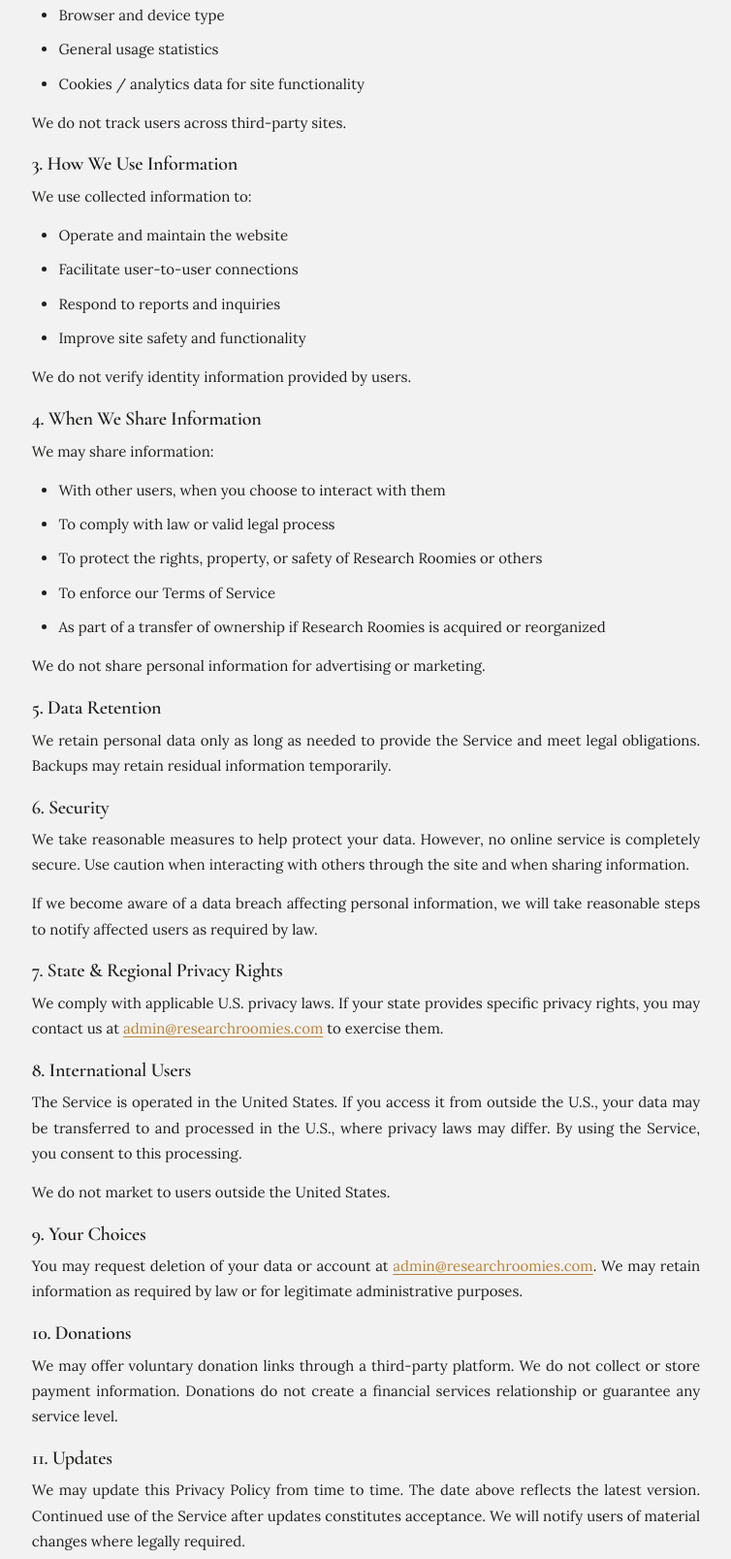
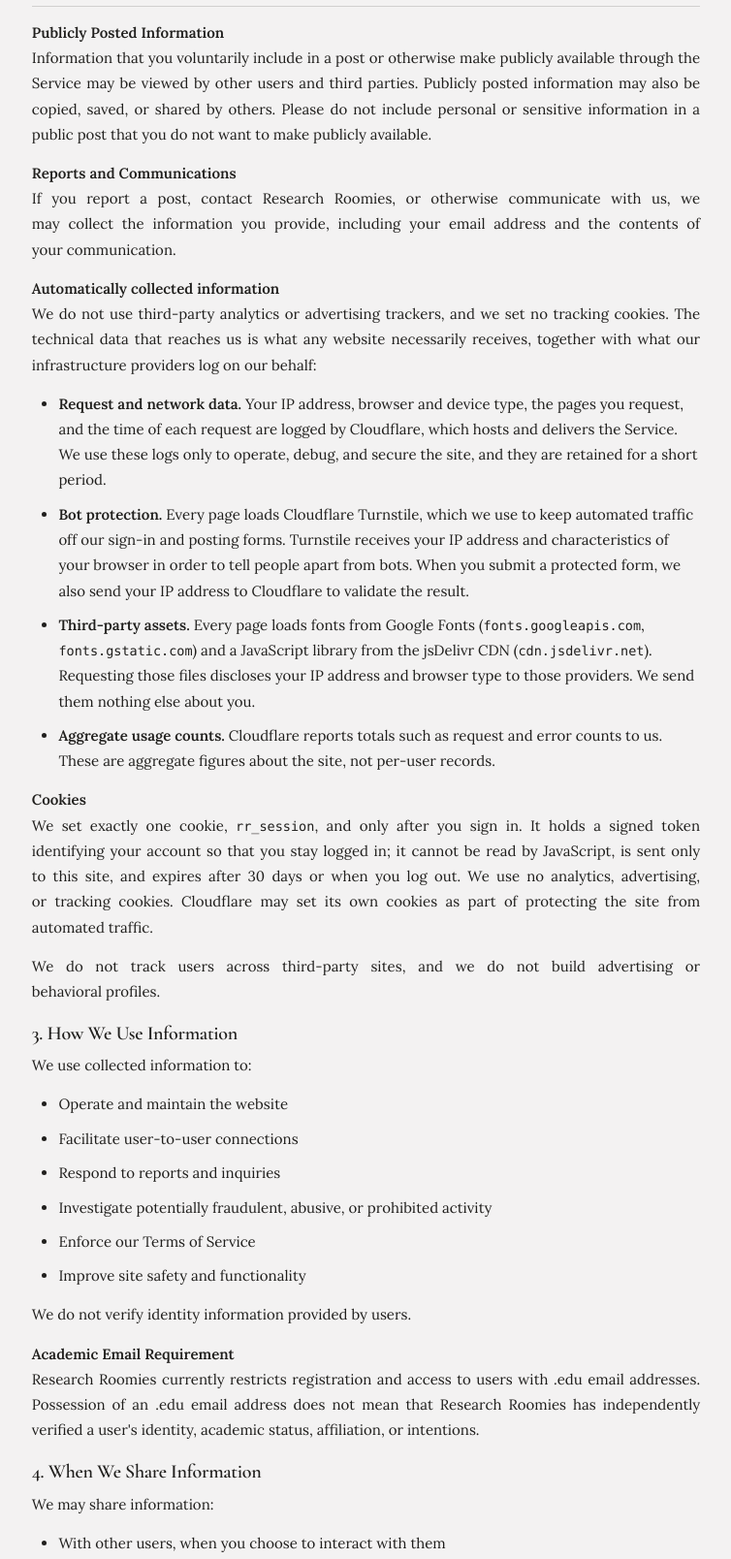
Before and after one commit to researchroomies/researchroomies, an Eleventy site: page templates/pages/privacy.njk in a window 1280 px wide. Shown: the part 944-2552 px from the top of the page at 97% size, without its empty margins (104-858 px from the left). Built offline with nearby package versions, Linux system fonts and the light colour scheme; Eleventy itself is replaced by a stand-in of ours; files that its build step writes are made by us from their sources; no server answers.

Commit message:
update privacy policy

```diff
--- a/templates/pages/privacy.njk
+++ b/templates/pages/privacy.njk
@@ -6,7 +6,7 @@
 {% block content %}
 <div class="site-page">
   <h1>Privacy Policy</h1>
-  <p><strong>Effective Date:</strong> October 30, 2025</p>
+  <p><strong>Effective Date:</strong> August 30, 2026</p>
   <p>This Privacy Policy explains how Research Roomies ("we," "us," or "our") collects, uses, and shares information when you use our website and services. By using the Service, you agree to the practices described in this policy.</p>
 
   <h3>1. Introduction</h3>
@@ -19,20 +19,31 @@
   <div class="table-scroll">
     <table class="table">
       <tr><th>Data Type</th><th>Obtained Via</th><th>Disclosed To/ Accessibility</th></tr>
-      <tr><td>Email Address</td><td>User Entry</td><td>Not publicly visible; may be shared only with other users when you choose to contact them</td></tr>
+      <tr><td>Email Address</td><td>User Entry</td><td>Not publicly visible; email is shared with a user when either (1) you send an inquiry to their post OR (2) you respond to an inquiry to your post</td></tr>
       <tr><td>Conference Information</td><td>User Entry</td><td>Publicly viewable on our website</td></tr>
+      <tr><td>Academic position and institution</td><td>User Entry</td><td>Required on each post and publicly viewable on our website</td></tr>
       <tr><td>Content you voluntarily post</td><td>User Entry</td><td>Publicly viewable on our website</td></tr>
     </table>
   </div>
 
+  <p><strong>Publicly Posted Information</strong><br/>
+  Information that you voluntarily include in a post or otherwise make publicly available through the Service may be viewed by other users and third parties. Publicly posted information may also be copied, saved, or shared by others. Please do not include personal or sensitive information in a public post that you do not want to make publicly available.</p>
+
+  <p><strong>Reports and Communications</strong><br/>
+  If you report a post, contact Research Roomies, or otherwise communicate with us, we may collect the information you provide, including your email address and the contents of your communication.</p>
+
   <p><strong>Automatically collected information</strong><br/>
-  We may collect limited technical data such as:</p>
+  We do not use third-party analytics or advertising trackers, and we set no tracking cookies. The technical data that reaches us is what any website necessarily receives, together with what our infrastructure providers log on our behalf:</p>
   <ul>
-    <li>Browser and device type</li>
-    <li>General usage statistics</li>
-    <li>Cookies / analytics data for site functionality</li>
+    <li><strong>Request and network data.</strong> Your IP address, browser and device type, the pages you request, and the time of each request are logged by Cloudflare, which hosts and delivers the Service. We use these logs only to operate, debug, and secure the site, and they are retained for a short period.</li>
+    <li><strong>Bot protection.</strong> Every page loads Cloudflare Turnstile, which we use to keep automated traffic off our sign-in and posting forms. Turnstile receives your IP address and characteristics of your browser in order to tell people apart from bots. When you submit a protected form, we also send your IP address to Cloudflare to validate the result.</li>
+    <li><strong>Third-party assets.</strong> Every page loads fonts from Google Fonts (<code>fonts.googleapis.com</code>, <code>fonts.gstatic.com</code>) and a JavaScript library from the jsDelivr CDN (<code>cdn.jsdelivr.net</code>). Requesting those files discloses your IP address and browser type to those providers. We send them nothing else about you.</li>
+    <li><strong>Aggregate usage counts.</strong> Cloudflare reports totals such as request and error counts to us. These are aggregate figures about the site, not per-user records.</li>
   </ul>
-  <p>We do not track users across third-party sites.</p>
+
+  <p><strong>Cookies</strong><br/>
+  We set exactly one cookie, <code>rr_session</code>, and only after you sign in. It holds a signed token identifying your account so that you stay logged in; it cannot be read by JavaScript, is sent only to this site, and expires after 30 days or when you log out. We use no analytics, advertising, or tracking cookies. Cloudflare may set its own cookies as part of protecting the site from automated traffic.</p>
+  <p>We do not track users across third-party sites, and we do not build advertising or behavioral profiles.</p>
 
   <h3>3. How We Use Information</h3>
   <p>We use collected information to:</p>
@@ -40,9 +51,14 @@
     <li>Operate and maintain the website</li>
     <li>Facilitate user-to-user connections</li>
     <li>Respond to reports and inquiries</li>
+    <li>Investigate potentially fraudulent, abusive, or prohibited activity</li>
+    <li>Enforce our Terms of Service</li>
     <li>Improve site safety and functionality</li>
   </ul>
   <p>We do not verify identity information provided by users.</p>
+
+  <p><strong>Academic Email Requirement</strong><br/>
+  Research Roomies currently restricts registration and access to users with .edu email addresses. Possession of an .edu email address does not mean that Research Roomies has independently verified a user's identity, academic status, affiliation, or intentions.</p>
 
   <h3>4. When We Share Information</h3>
   <p>We may share information:</p>
@@ -52,8 +68,20 @@
     <li>To protect the rights, property, or safety of Research Roomies or others</li>
     <li>To enforce our Terms of Service</li>
     <li>As part of a transfer of ownership if Research Roomies is acquired or reorganized</li>
+    <li>With third-party service providers that help us host, operate, secure, authenticate, analyze, or otherwise provide the Service</li>
   </ul>
-  <p>We do not share personal information for advertising or marketing.</p>
+  <p>Third-party service providers may process information on our behalf as necessary to provide their services. We do not share personal information for advertising or marketing.</p>
+  <p>The providers we currently rely on are:</p>
+  <div class="table-scroll">
+    <table class="table">
+      <tr><th>Provider</th><th>Purpose</th><th>Information It Receives</th></tr>
+      <tr><td>Cloudflare</td><td>Hosting, content delivery, database, and bot protection (Turnstile)</td><td>Your IP address, browser and device type, and the pages you request; everything you submit through the site passes through it, and your account and post data are stored there</td></tr>
+      <tr><td>Mailgun</td><td>Sending login links, inquiry notifications, and report notifications</td><td>The recipient's email address and the contents of the message, including your email address when you send an inquiry</td></tr>
+      <tr><td>Google Fonts</td><td>Web fonts loaded on every page</td><td>Your IP address and browser type</td></tr>
+      <tr><td>jsDelivr</td><td>JavaScript library loaded on every page</td><td>Your IP address and browser type</td></tr>
+      <tr><td>Buy Me a Coffee</td><td>Voluntary donations</td><td>Nothing unless you follow the donation link, after which that provider's own privacy policy applies</td></tr>
+    </table>
+  </div>
 
   <h3>5. Data Retention</h3>
   <p>We retain personal data only as long as needed to provide the Service and meet legal obligations. Backups may retain residual information temporarily.</p>
@@ -66,14 +94,14 @@
   <p>We comply with applicable U.S. privacy laws. If your state provides specific privacy rights, you may contact us at <a href="mailto:admin@researchroomies.com">admin@researchroomies.com</a> to exercise them.</p>
 
   <h3>8. International Users</h3>
-  <p>The Service is operated in the United States. If you access it from outside the U.S., your data may be transferred to and processed in the U.S., where privacy laws may differ. By using the Service, you consent to this processing.</p>
-  <p>We do not market to users outside the United States.</p>
+  <p>The Service is operated in the United States. If you access the Service from outside the United States, your information may be transferred to, processed, and stored in the United States, where privacy laws may differ from those in your country. We do not specifically market the Service to users outside the United States.</p>
 
   <h3>9. Your Choices</h3>
-  <p>You may request deletion of your data or account at <a href="mailto:admin@researchroomies.com">admin@researchroomies.com</a>. We may retain information as required by law or for legitimate administrative purposes.</p>
+  <p>You may request deletion of your account and personal information by contacting us at <a href="mailto:admin@researchroomies.com">admin@researchroomies.com</a>. Some information may be retained where required by law, necessary for legitimate administrative purposes, or contained in backups that cannot be immediately modified.</p>
+  <p>Information that you have voluntarily made publicly available through the Service may have been copied or saved by other users or third parties. We cannot control or guarantee the deletion of copies of publicly available information that have been made by others.</p>
 
   <h3>10. Donations</h3>
-  <p>We may offer voluntary donation links through a third-party platform. We do not collect or store payment information. Donations do not create a financial services relationship or guarantee any service level.</p>
+  <p>We may offer voluntary donation links through third-party services such as Buy Me a Coffee. We do not collect or store payment card or banking information associated with donations. Donation transactions are processed by the applicable third-party provider and are subject to that provider's privacy policy. Donations are voluntary and do not create any obligation to provide a particular service or benefit.</p>
 
   <h3>11. Updates</h3>
   <p>We may update this Privacy Policy from time to time. The date above reflects the latest version. Continued use of the Service after updates constitutes acceptance. We will notify users of material changes where legally required.</p>
```
